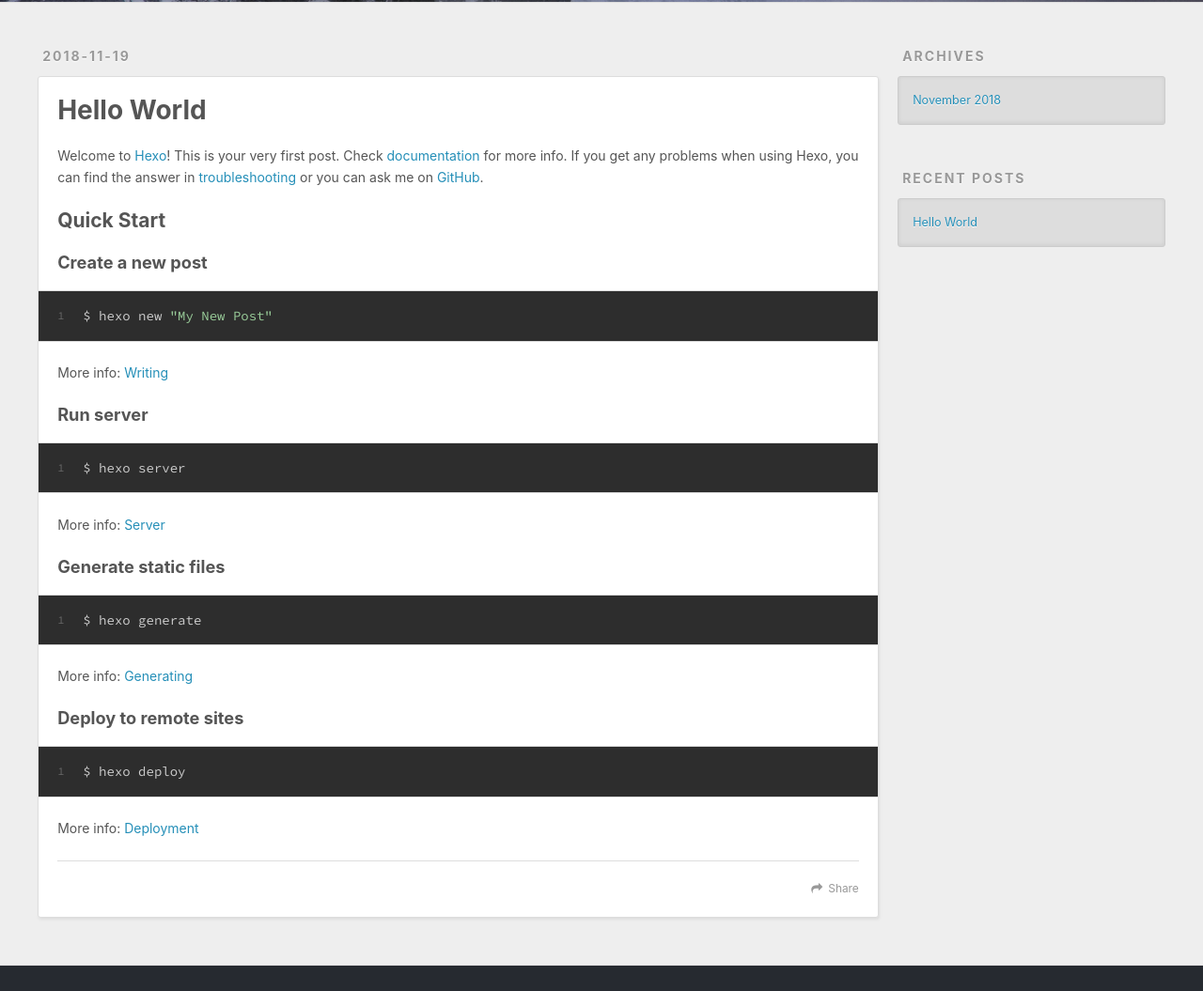
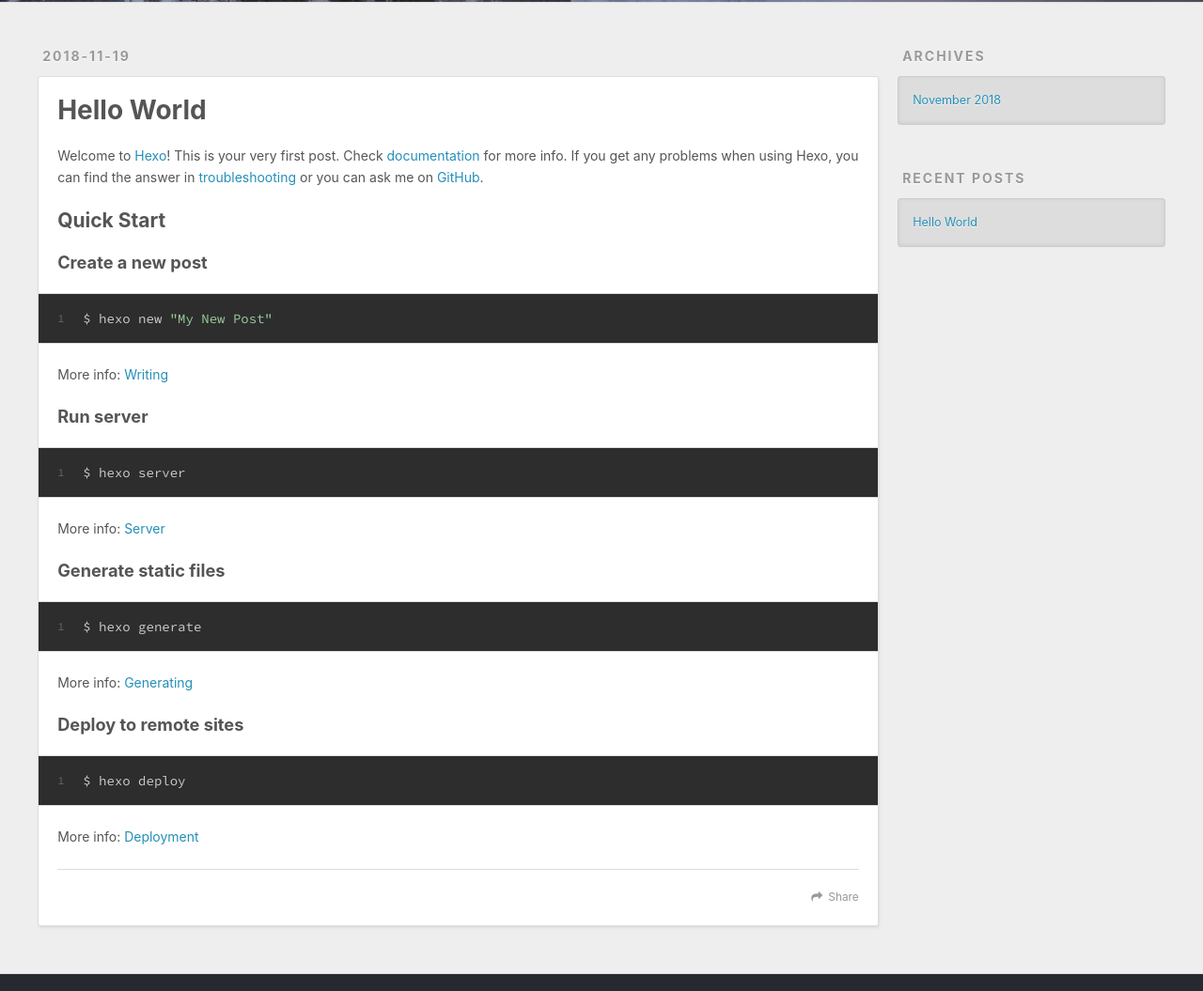
Before and after one commit to EvanCloud/EvanCloud.github.io, a plain HTML site: page 2018/11/19/hello-world/index.html in a window 1280 px wide. Shown: the part 298-1353 px from the top of the page at 94% size. Drawn offline with nearby package versions, Linux system fonts and the light colour scheme.

Commit message:
Site updated: 2018-11-20 09:39:30

```diff
--- a/2018/11/19/hello-world/index.html
+++ b/2018/11/19/hello-world/index.html
@@ -91,19 +91,24 @@
     <div class="article-entry" itemprop="articleBody">
 
         <p>Welcome to <a href="https://hexo.io/" target="_blank" rel="noopener">Hexo</a>! This is your very first post. Check <a href="https://hexo.io/docs/" target="_blank" rel="noopener">documentation</a> for more info. If you get any problems when using Hexo, you can find the answer in <a href="https://hexo.io/docs/troubleshooting.html" target="_blank" rel="noopener">troubleshooting</a> or you can ask me on <a href="https://github.com/hexojs/hexo/issues" target="_blank" rel="noopener">GitHub</a>.</p>
-<h2 id="Quick-Start"><a href="#Quick-Start" class="headerlink" title="Quick Start"></a>Quick Start</h2><h3 id="Create-a-new-post"><a href="#Create-a-new-post" class="headerlink" title="Create a new post"></a>Create a new post</h3><figure class="highlight bash"><table><tr><td class="gutter"><pre><span class="line">1</span><br></pre></td><td class="code"><pre><span class="line">$ hexo new <span class="string">"My New Post"</span></span><br></pre></td></tr></table></figure>
+<h2>Quick Start</h2>
+<h3>Create a new post</h3>
+<p><figure class="highlight bash"><table><tr><td class="gutter"><pre><span class="line">1</span><br></pre></td><td class="code"><pre><span class="line">$ hexo new <span class="string">"My New Post"</span></span><br></pre></td></tr></table></figure></p>
 <p>More info: <a href="https://hexo.io/docs/writing.html" target="_blank" rel="noopener">Writing</a></p>
-<h3 id="Run-server"><a href="#Run-server" class="headerlink" title="Run server"></a>Run server</h3><figure class="highlight bash"><table><tr><td class="gutter"><pre><span class="line">1</span><br></pre></td><td class="code"><pre><span class="line">$ hexo server</span><br></pre></td></tr></table></figure>
+<h3>Run server</h3>
+<p><figure class="highlight bash"><table><tr><td class="gutter"><pre><span class="line">1</span><br></pre></td><td class="code"><pre><span class="line">$ hexo server</span><br></pre></td></tr></table></figure></p>
 <p>More info: <a href="https://hexo.io/docs/server.html" target="_blank" rel="noopener">Server</a></p>
-<h3 id="Generate-static-files"><a href="#Generate-static-files" class="headerlink" title="Generate static files"></a>Generate static files</h3><figure class="highlight bash"><table><tr><td class="gutter"><pre><span class="line">1</span><br></pre></td><td class="code"><pre><span class="line">$ hexo generate</span><br></pre></td></tr></table></figure>
+<h3>Generate static files</h3>
+<p><figure class="highlight bash"><table><tr><td class="gutter"><pre><span class="line">1</span><br></pre></td><td class="code"><pre><span class="line">$ hexo generate</span><br></pre></td></tr></table></figure></p>
 <p>More info: <a href="https://hexo.io/docs/generating.html" target="_blank" rel="noopener">Generating</a></p>
-<h3 id="Deploy-to-remote-sites"><a href="#Deploy-to-remote-sites" class="headerlink" title="Deploy to remote sites"></a>Deploy to remote sites</h3><figure class="highlight bash"><table><tr><td class="gutter"><pre><span class="line">1</span><br></pre></td><td class="code"><pre><span class="line">$ hexo deploy</span><br></pre></td></tr></table></figure>
+<h3>Deploy to remote sites</h3>
+<p><figure class="highlight bash"><table><tr><td class="gutter"><pre><span class="line">1</span><br></pre></td><td class="code"><pre><span class="line">$ hexo deploy</span><br></pre></td></tr></table></figure></p>
 <p>More info: <a href="https://hexo.io/docs/deployment.html" target="_blank" rel="noopener">Deployment</a></p>
 
 
     </div>
     <footer class="article-footer">
-      <a data-url="http://yoursite.com/2018/11/19/hello-world/" data-id="cjop2li610000c7q9gxaverqx" class="article-share-link">Share</a>
+      <a data-url="http://yoursite.com/2018/11/19/hello-world/" data-id="cjop2mhbp0000e1q9ko17rtmt" class="article-share-link">Share</a>
 
 
     </footer>
```
Also changed, not shown: index.html (+10 -5 lines).
